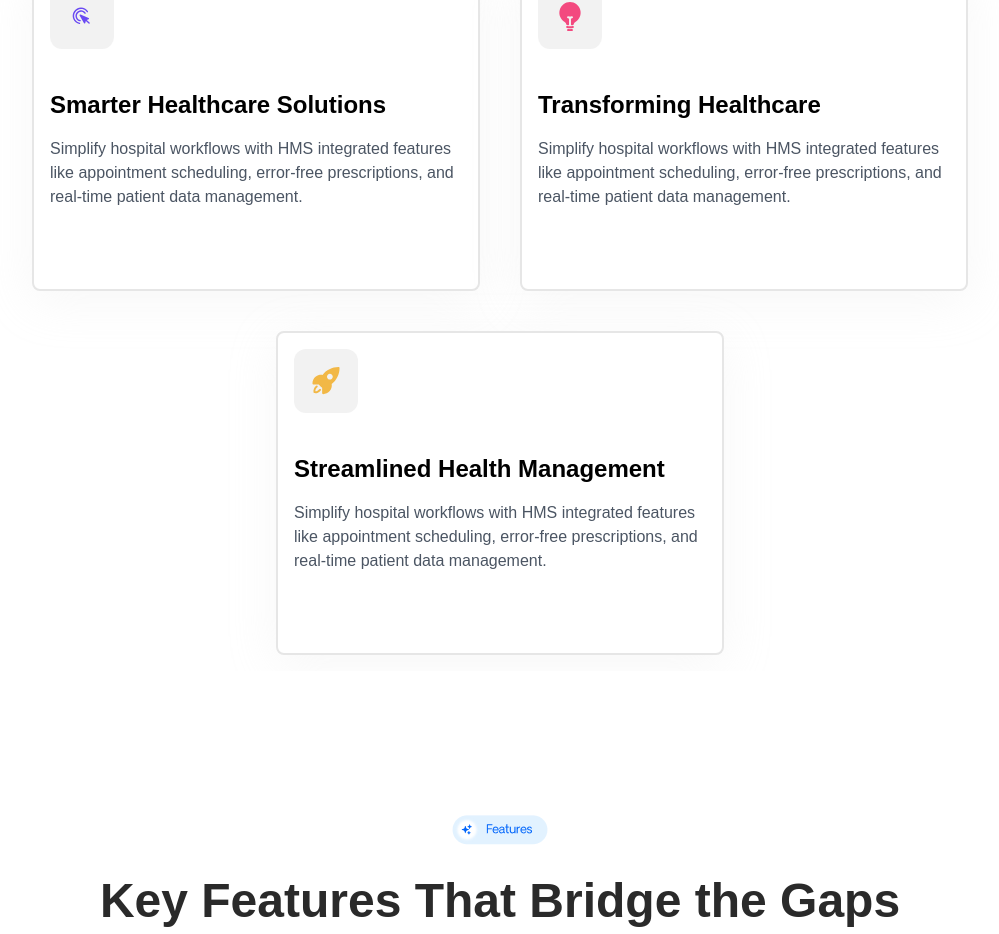
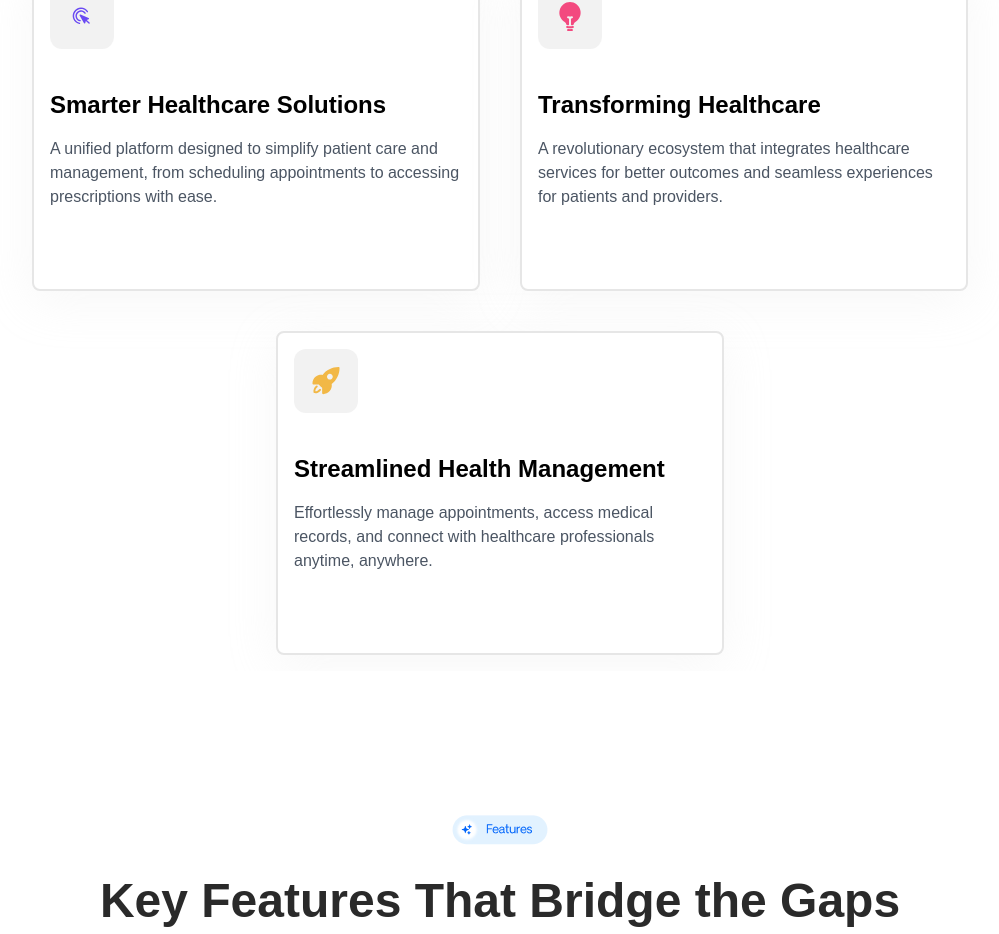
Before and after one commit to ajayzyx/MedLink, a React (Vite) app: page / in a window 1280 px wide. Shown: the part 1735-2669 px from the top of the page, without its empty margins (140-1139 px from the left). Built offline with nearby package versions, Linux system fonts and the light colour scheme; a web font is replaced by a local one.

Commit message:
point 7 update

```diff
--- a/src/pages/Benefits.jsx
+++ b/src/pages/Benefits.jsx
@@ -10,17 +10,17 @@ const Benefits = () => {
     {
       img: Benefits1,
       title: "Smarter Healthcare Solutions",
-      desc: "Simplify hospital workflows with HMS integrated features like appointment scheduling, error-free prescriptions, and real-time patient data management.",
+      desc: "A unified platform designed to simplify patient care and management, from scheduling appointments to accessing prescriptions with ease.",
     },
     {
       img: Benefits2,
       title: "Transforming Healthcare",
-      desc: "Simplify hospital workflows with HMS integrated features like appointment scheduling, error-free prescriptions, and real-time patient data management.",
+      desc: "A revolutionary ecosystem that integrates healthcare services for better outcomes and seamless experiences for patients and providers.",
     },
     {
       img: Benefits3,
       title: "Streamlined Health Management",
-      desc: "Simplify hospital workflows with HMS integrated features like appointment scheduling, error-free prescriptions, and real-time patient data management.",
+      desc: "Effortlessly manage appointments, access medical records, and connect with healthcare professionals anytime, anywhere.",
     },
   ];
 
```
